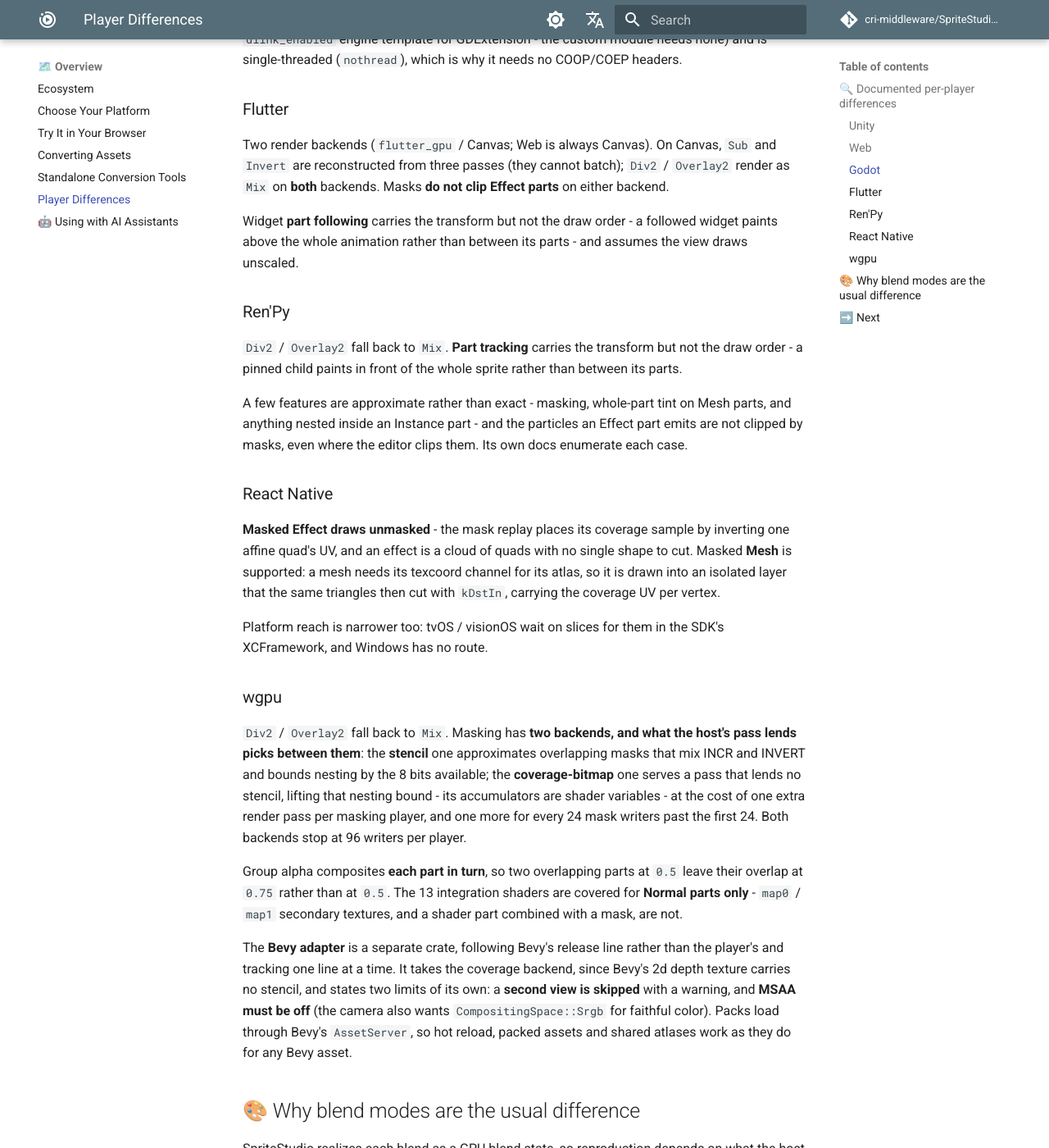
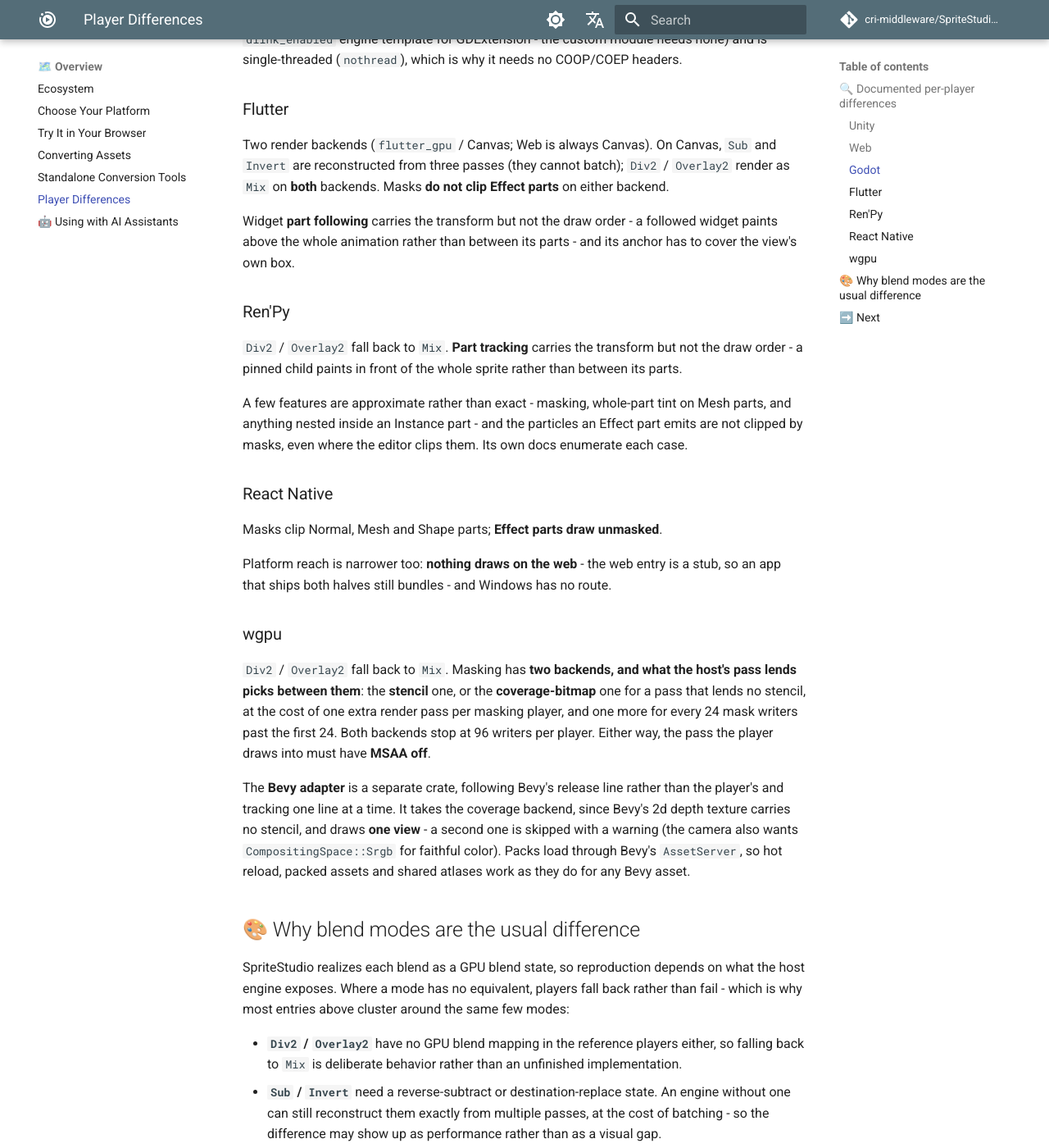
Before and after one commit to cri-middleware/SpriteStudio-Docs, an MkDocs documentation site: the page built from docs/en/overview/player-differences.md, in a window 1280 px wide and 1400 px high, scrolled down 1799 px. Shown: the whole window at 82% size. Built offline with MkDocs 1.6.1 and Material for MkDocs 9.7.7, drawn with Linux system fonts in a browser that asks for light colours; comment, search, counter and statistics services are not loaded; some of the changed text lies outside the part shown.

Commit message:
docs: Flutter, React Native and wgpu differences match their limitations pages
Each entry summarises what that player's Limitations & Scope page
states, and three had drifted from theirs:
- Flutter: part following no longer assumes an unscaled view; the
  anchor has to cover the view's own box.
- React Native: masked Effect and tvOS / visionOS moved to its ROADMAP.
  The page states masks on Normal, Mesh and Shape, nothing drawn on
  the web, and no route on Windows.
- wgpu: the stencil approximation, group alpha and the shader gaps live
  only in its ROADMAP. MSAA-off applies to every pass the player draws
  into, not to the Bevy adapter alone.

```diff
--- a/docs/en/overview/player-differences.md
+++ b/docs/en/overview/player-differences.md
@@ -22,8 +22,8 @@ the core computes but leaves the player to draw or play - are in
 | **[Godot](../players/godot.md)** | Four of the twelve blend modes are honored; the Web export has extra requirements |
 | **[Flutter](../players/flutter.md)** | Two render backends, and the Canvas one costs batching on two blends |
 | **[Ren'Py](../players/renpy.md)** | `Div2` / `Overlay2` fall back to `Mix`, and a few features are approximate |
-| **[React Native](../players/react-native.md)** | Masked Effect draws unmasked, masked Mesh does not; platform reach is narrower |
-| **[wgpu](../players/wgpu.md)** | Masking has two backends, and the Bevy adapter states two limits of its own |
+| **[React Native](../players/react-native.md)** | Masks do not clip Effect parts, and nothing draws on the web |
+| **[wgpu](../players/wgpu.md)** | Masking has two backends, and the Bevy adapter draws one view |
 
 !!! note "How to read this page"
     Each section below summarizes what that player's own **Limitations & Scope** page states -
@@ -74,7 +74,8 @@ are reconstructed from three passes (they cannot batch); `Div2` / `Overlay2` ren
 **both** backends. Masks **do not clip Effect parts** on either backend.
 
 Widget **part following** carries the transform but not the draw order - a followed widget paints
-above the whole animation rather than between its parts - and assumes the view draws unscaled.
+above the whole animation rather than between its parts - and its anchor has to cover the view's
+own box.
 
 ### Ren'Py
 
@@ -86,33 +87,24 @@ anything nested inside an Instance part - and the particles an Effect part emits
 
 ### React Native
 
-**Masked Effect draws unmasked** - the mask replay places its coverage sample by inverting one
-affine quad's UV, and an effect is a cloud of quads with no single shape to cut. Masked **Mesh**
-is supported: a mesh needs its texcoord channel for its atlas, so it is drawn into an isolated
-layer that the same triangles then cut with `kDstIn`, carrying the coverage UV per vertex.
+Masks clip Normal, Mesh and Shape parts; **Effect parts draw unmasked**.
 
-Platform reach is narrower too: tvOS / visionOS wait on slices for them in the SDK's
-XCFramework, and Windows has no route.
+Platform reach is narrower too: **nothing draws on the web** - the web entry is a stub, so an app
+that ships both halves still bundles - and Windows has no route.
 
 ### wgpu
 
 `Div2` / `Overlay2` fall back to `Mix`. Masking has **two backends, and what the host's pass lends
-picks between them**: the **stencil** one approximates overlapping masks that mix INCR and INVERT
-and bounds nesting by the 8 bits available; the **coverage-bitmap** one serves a pass that lends
-no stencil, lifting that nesting bound - its accumulators are shader variables - at the cost of
-one extra render pass per masking player, and one more for every 24 mask writers past the first
-24. Both backends stop at 96 writers per player.
-
-Group alpha composites **each part in turn**, so two overlapping parts at `0.5` leave their
-overlap at `0.75` rather than at `0.5`. The 13 integration shaders are covered for **Normal parts
-only** - `map0` / `map1` secondary textures, and a shader part combined with a mask, are not.
+picks between them**: the **stencil** one, or the **coverage-bitmap** one for a pass that lends no
+stencil, at the cost of one extra render pass per masking player, and one more for every 24 mask
+writers past the first 24. Both backends stop at 96 writers per player. Either way, the pass the
+player draws into must have **MSAA off**.
 
 The **Bevy adapter** is a separate crate, following Bevy's release line rather than the player's
 and tracking one line at a time. It takes the coverage backend, since Bevy's 2d depth texture
-carries no stencil, and states two limits of its own: a **second view is skipped** with a
-warning, and **MSAA must be off** (the camera also wants `CompositingSpace::Srgb` for faithful
-color). Packs load through Bevy's `AssetServer`, so hot reload, packed assets and shared atlases
-work as they do for any Bevy asset.
+carries no stencil, and draws **one view** - a second one is skipped with a warning (the camera
+also wants `CompositingSpace::Srgb` for faithful color). Packs load through Bevy's `AssetServer`,
+so hot reload, packed assets and shared atlases work as they do for any Bevy asset.
 
 ## 🎨 Why blend modes are the usual difference
 
```
Also changed, not shown: docs/ja/overview/player-differences.md (+7 -12 lines).
